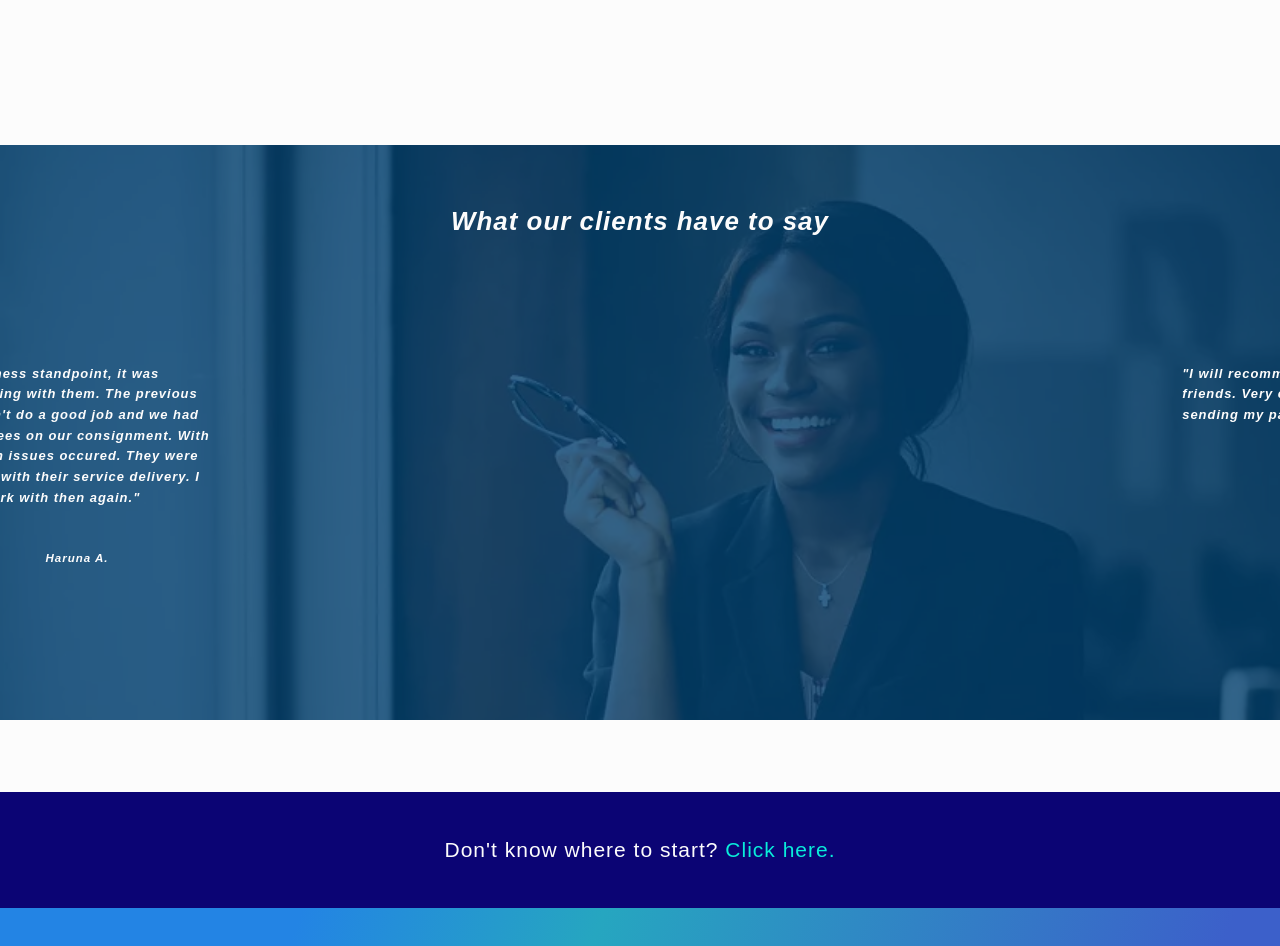
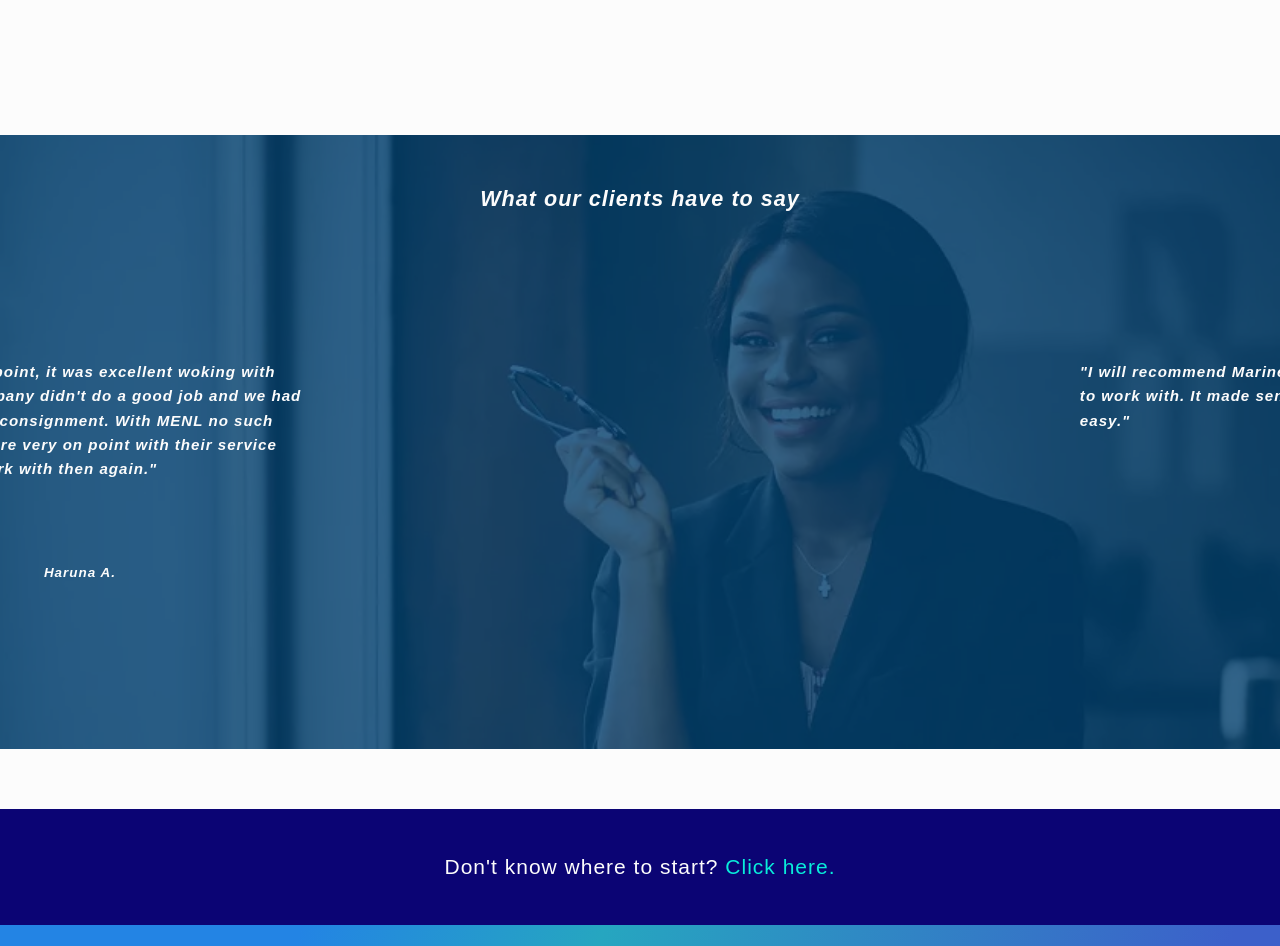
Before and after one commit to abeonweb/marine-express-site, a Next.js app: page / in a window 1280 px wide. Shown: the part 4381-5327 px from the top of the page. Built offline with nearby package versions, Linux system fonts and the light colour scheme.

Commit message:
fixed testimonial width increased max height added margin top, bottom to container align info to center removed excess stylesformated file

```diff
--- a/styles/Testimonials.module.css
+++ b/styles/Testimonials.module.css
@@ -1,10 +1,8 @@
 /* =============== SOCIAL PROOF =============== */
 .testimonials {
   font-style: italic;
-  font-size: 1.2em;
   letter-spacing: 1px;
   font-weight: 700;
-  color: #5e5e5e;
   margin: 4em 0 5em;
   padding: 4em 0;
   color: var(--color-secondary);
@@ -24,17 +22,6 @@
   z-index: 100;
 }
 
-.testimonial {
-  max-height: 30vh;
-  display: flex;
-  flex-direction: column;
-  justify-content: center;
-  align-items: center;
-  margin: 1em 0 2em;
-  position: relative;
-  z-index: 200;
-}
-
 .title {
   text-align: center;
   font-size: 1.8em;
@@ -43,11 +30,25 @@
   z-index: 200;
 }
 
+.testimonial {
+  font-size: 1.4em;
+  max-height: 40vh;
+  display: flex;
+  flex-direction: column;
+  justify-content: center;
+  /* align-items: center; */
+  margin: 1em 0 2em;
+  position: relative;
+  z-index: 200;
+}
+
+
 .container {
   display: flex;
   flex-direction: column;
   align-items: center;
   justify-content: center;
+  margin: 2em 0;
 }
 
 .image {
@@ -65,6 +66,7 @@
 .info {
   order: 3;
   margin: 1.5em 0 0 3em;
+  align-self: center;
 }
 
 .info,
@@ -116,12 +118,15 @@
   70% {
     left: -200%;
   }
+
   75% {
     left: -300%;
   }
+
   95% {
     left: -300%;
   }
+
   99% {
     left: -300%;
   }
@@ -137,11 +142,9 @@
   .testimonials {
     background-position: top center;
   }
+
   .container {
     flex-direction: row;
-    align-items: center;
-    justify-content: center;
-    flex-wrap: wrap;
   }
 
   .image-container {
```
